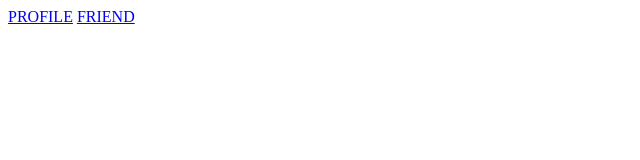
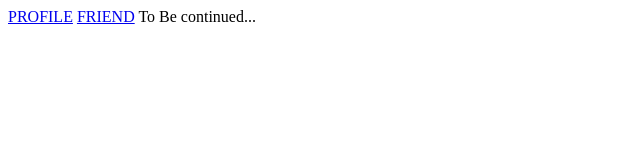
Before and after one commit to 652115014Nattapat/Lab3, a plain HTML site: page index.html in a window 1280 px wide. Shown: the whole page, without its empty margins (0-640 px from the left). Drawn offline with Linux system fonts and the light colour scheme.

Commit message:
release1

```diff
--- a/index.html
+++ b/index.html
@@ -8,5 +8,6 @@
 <body>
     <a href="profile.html">PROFILE</a>
     <a href="friend.html">FRIEND</a>
+    To Be continued...
 </body>
 </html>
```
